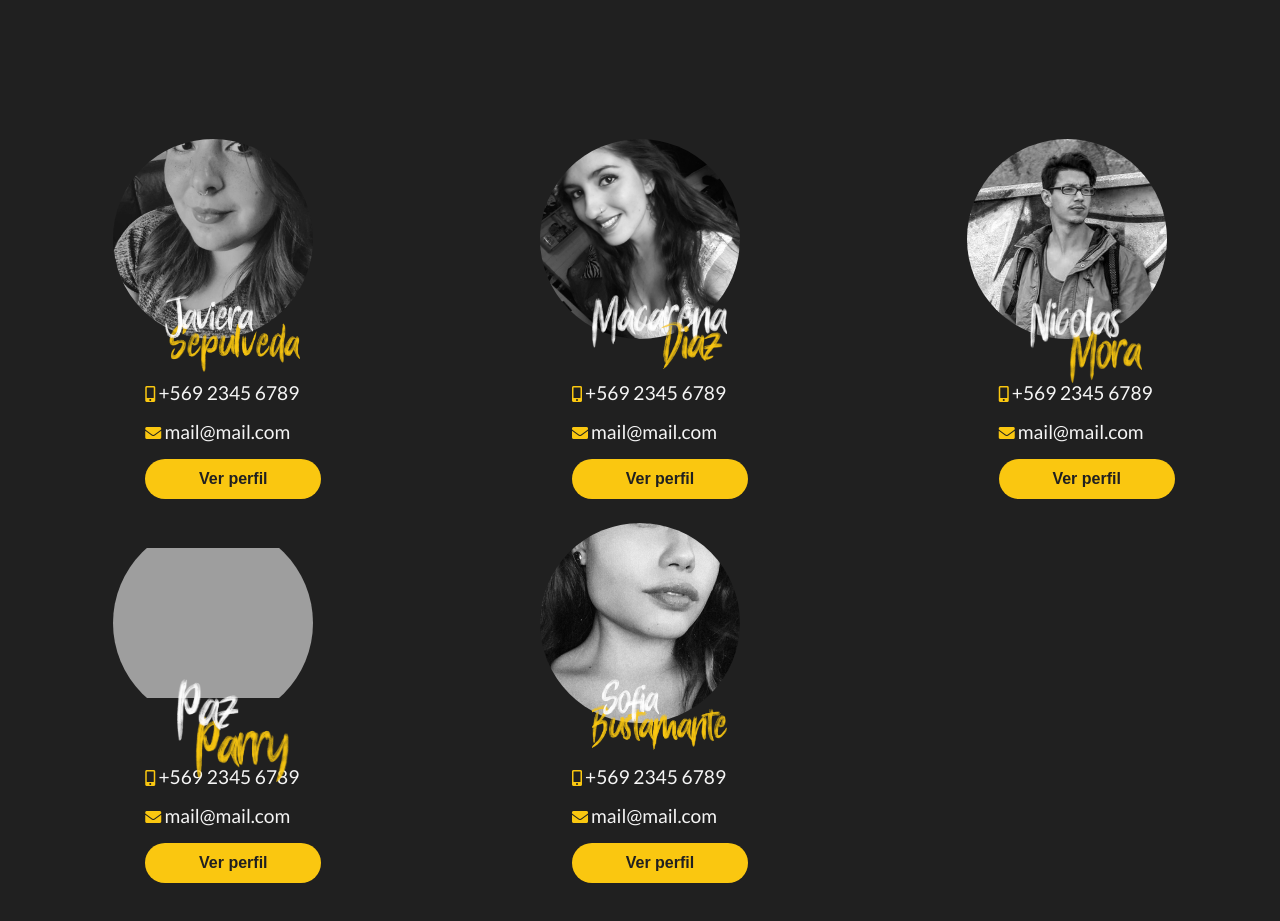
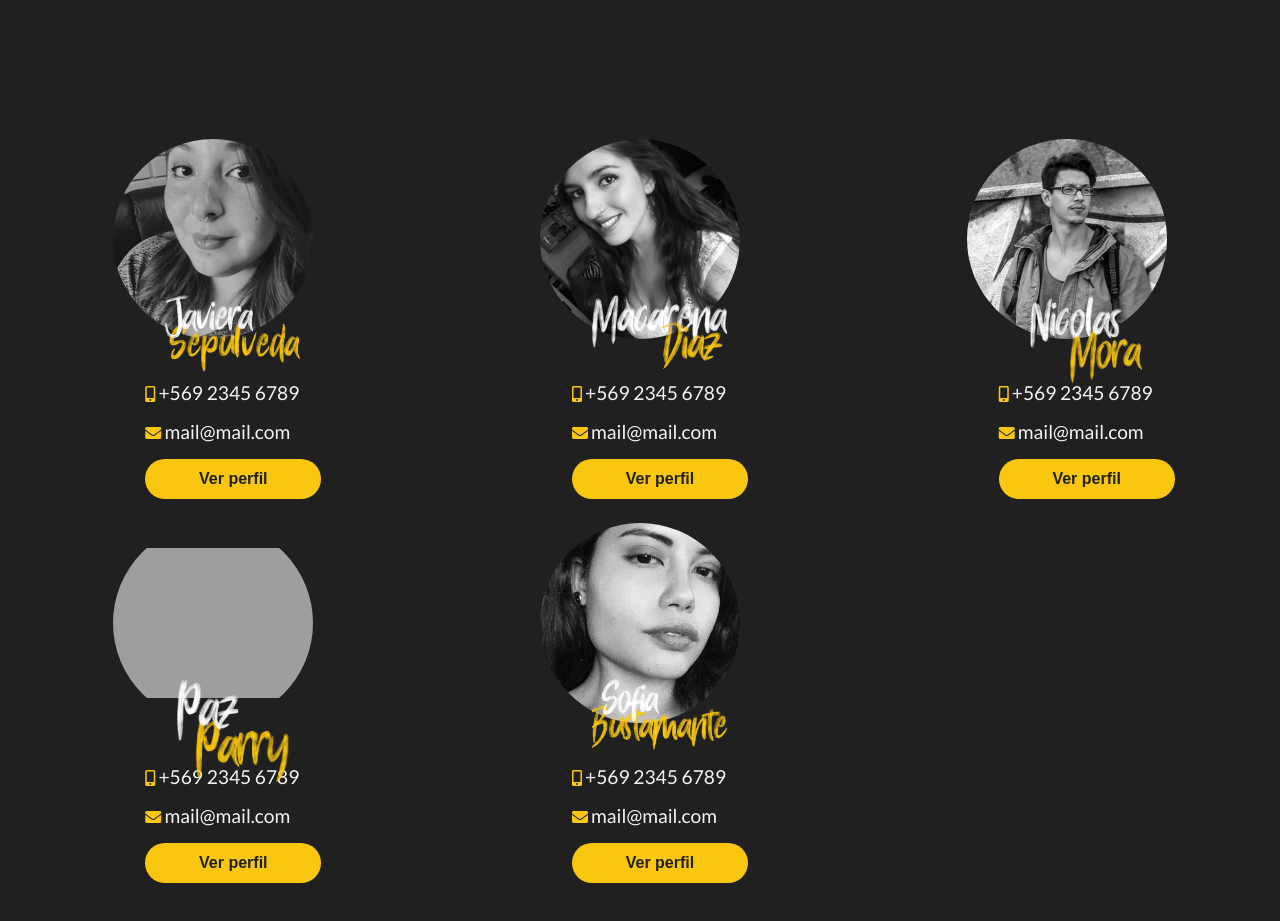
Before and after one commit to pazparry/blackpoint, a plain HTML site: page index.html in a window 1280 px wide. Shown: the part 920-1841 px from the top of the page. Drawn offline with nearby package versions, Linux system fonts and the light colour scheme; grey boxes are pictures that could not be loaded; files whose address does not match are found by name.

Commit message:
cambio fotos index

```diff
--- a/assets/css/stylesheet.css
+++ b/assets/css/stylesheet.css
@@ -87,7 +87,7 @@ a{
     top: 156px;
 }
 .avatar1{
-    background-image: url(../../assets/img/javiera.jpeg);
+    background-image: url(../../assets/img/javiera.jpg);
     border-radius: 50%;
     width: 200px;
     height: 200px;
@@ -172,7 +172,7 @@ a{
     filter: none;
 }
 .avatar5{
-    background-image: url(../../assets/img/sofia.jpeg);
+    background-image: url(../../assets/img/sofia.jpg);
     border-radius: 50%;
     width: 200px;
     height: 200px;
```
Also changed, not shown: javiera.html (+1 -1 lines), assets/img/javiera.jpg (added), assets/img/sofia.jpg (added).
